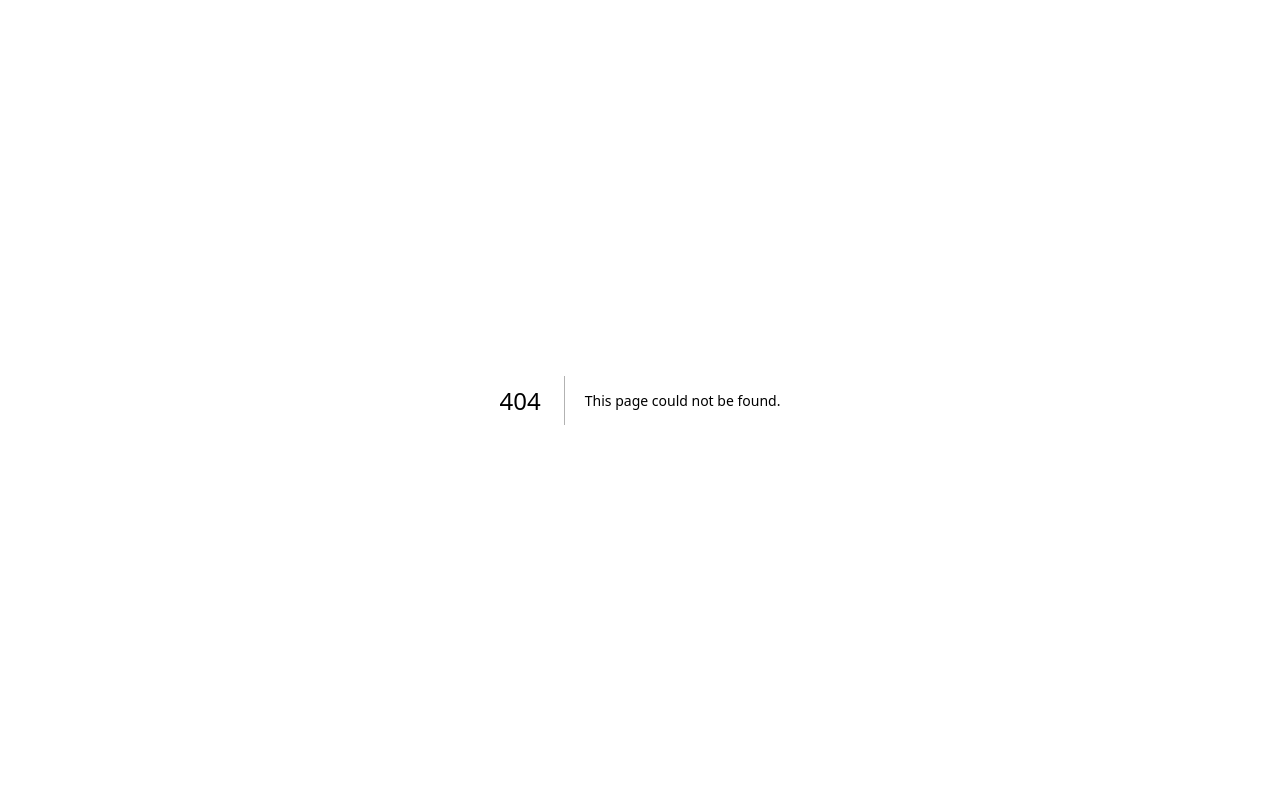
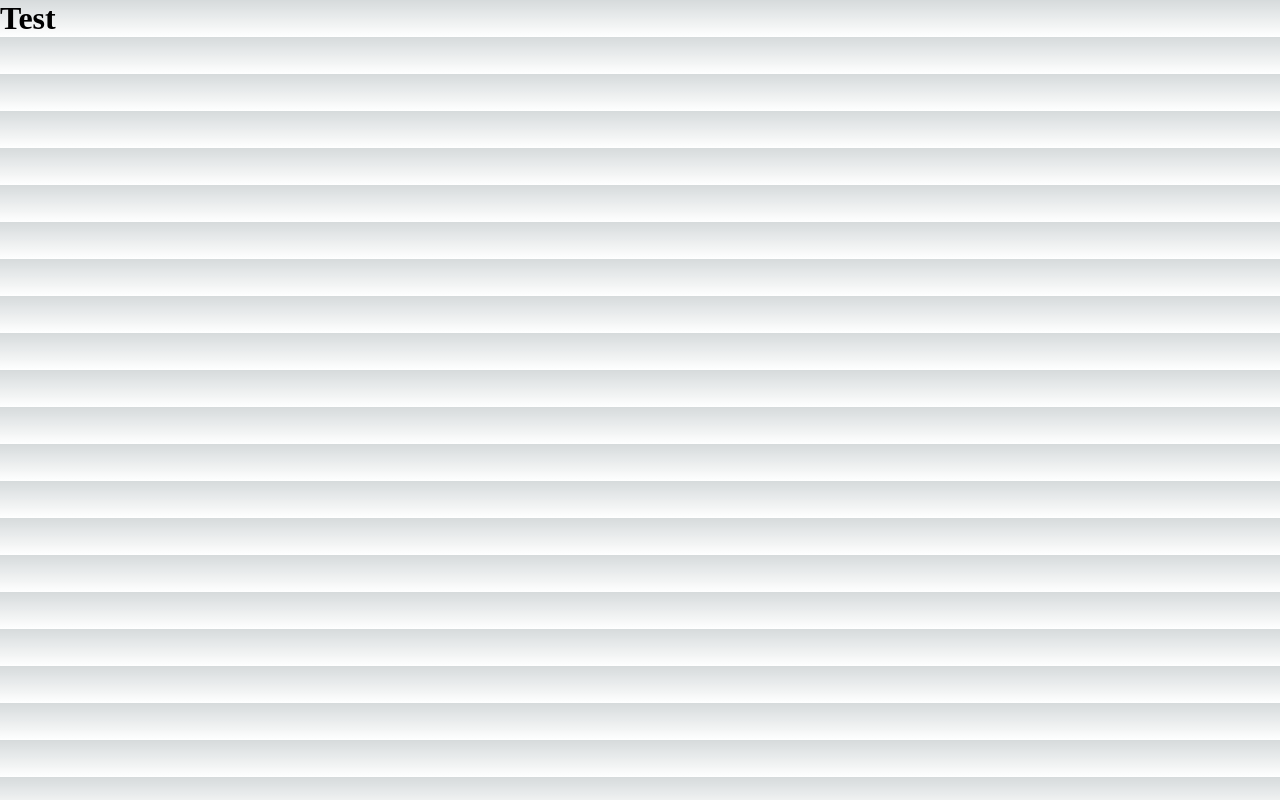
Before and after one commit to capmahin/Nextjs-Tutorials, a Next.js app: page /ninjas/test in a window 1280 px wide. Before the commit this address had no page. Built offline with nearby package versions, Linux system fonts and the light colour scheme.

Commit message:
add test

```diff
--- /dev/null
+++ b/pages/ninjas/test.js
@@ -0,0 +1,7 @@
+const Test = () => {
+    return (
+        <div><h1>Test</h1></div>
+     );
+}
+
+export default Test;
```
